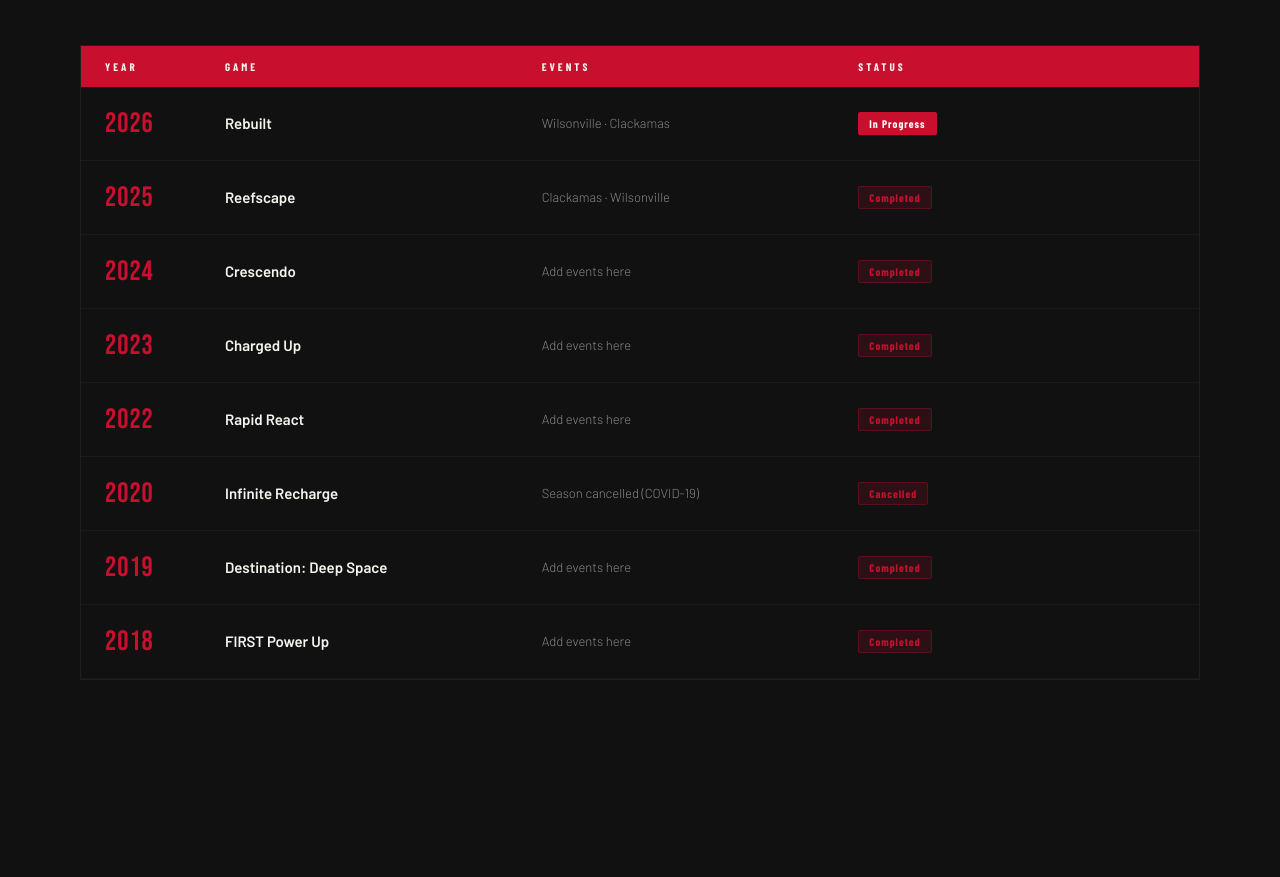
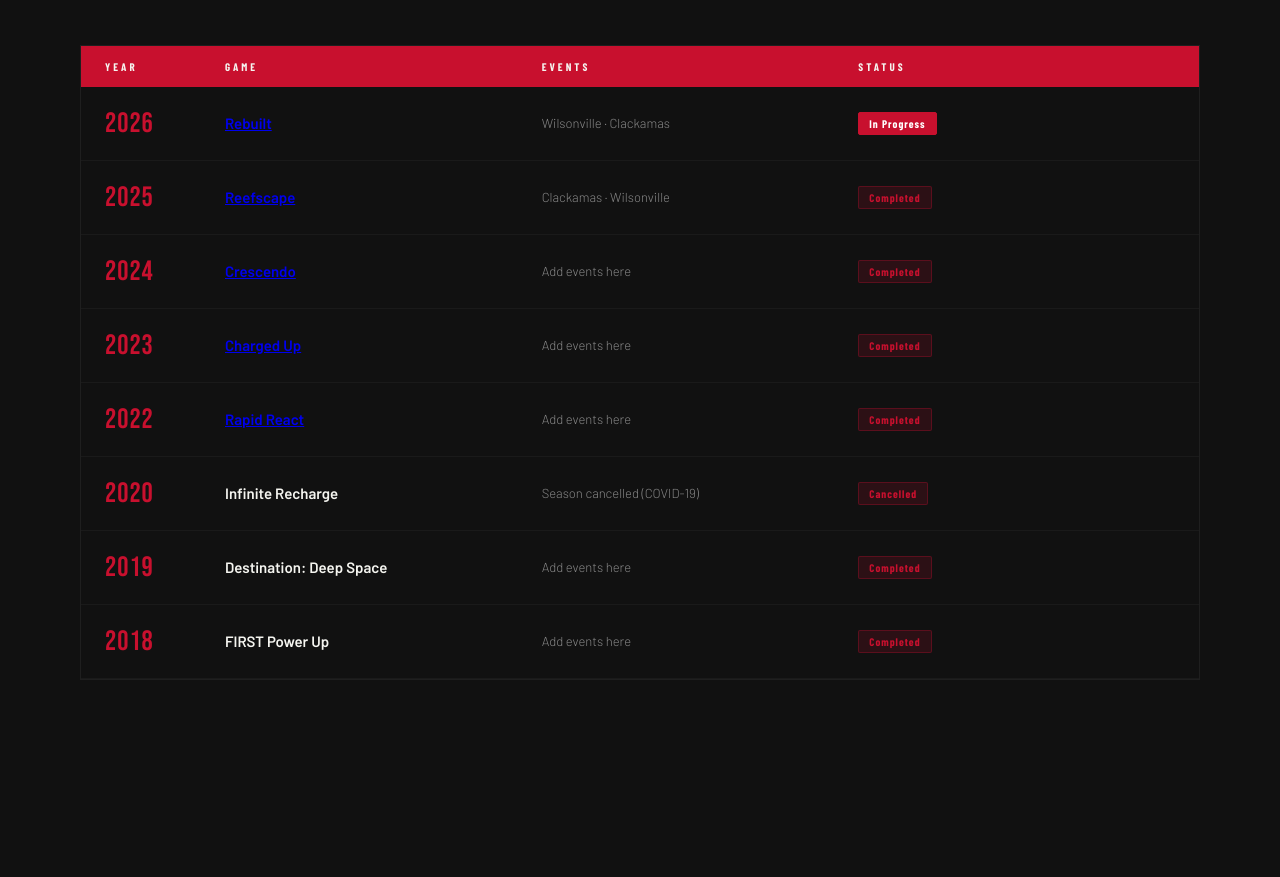
Before and after one commit to CardinalDynamics/team-6696, a plain HTML site: page index.html in a window 1280 px wide. Shown: the part 3124-4001 px from the top of the page. Drawn offline with nearby package versions, Linux system fonts and the light colour scheme.

Commit message:
Update index.html
Add TBA links to season histories

```diff
--- a/index.html
+++ b/index.html
@@ -1407,31 +1407,31 @@
     </div>
     <div class="history-row">
       <div class="season-yr">2026</div>
-      <div class="season-game">Rebuilt</div>
+      <div class="season-game"><a href="https://www.thebluealliance.com/team/6696">Rebuilt</a></div>
       <div class="season-events-list">Wilsonville · Clackamas</div>
       <div><span class="season-badge current">In Progress</span></div>
     </div>
     <div class="history-row">
       <div class="season-yr">2025</div>
-      <div class="season-game">Reefscape</div>
+      <div class="season-game"><a href="https://www.thebluealliance.com/team/6696/2025">Reefscape</a></div>
       <div class="season-events-list">Clackamas · Wilsonville</div>
       <div><span class="season-badge">Completed</span></div>
     </div>
     <div class="history-row">
       <div class="season-yr">2024</div>
-      <div class="season-game">Crescendo</div>
+      <div class="season-game"><a href="https://www.thebluealliance.com/team/6696/2024">Crescendo</a></div>
       <div class="season-events-list">Add events here</div>
       <div><span class="season-badge">Completed</span></div>
     </div>
     <div class="history-row">
       <div class="season-yr">2023</div>
-      <div class="season-game">Charged Up</div>
+      <div class="season-game"><a href="https://www.thebluealliance.com/team/6696/2023">Charged Up</a></div>
       <div class="season-events-list">Add events here</div>
       <div><span class="season-badge">Completed</span></div>
     </div>
     <div class="history-row">
       <div class="season-yr">2022</div>
-      <div class="season-game">Rapid React</div>
+      <div class="season-game"><a href="https://www.thebluealliance.com/team/6696/2022">Rapid React</a></div>
       <div class="season-events-list">Add events here</div>
       <div><span class="season-badge">Completed</span></div>
     </div>
```
